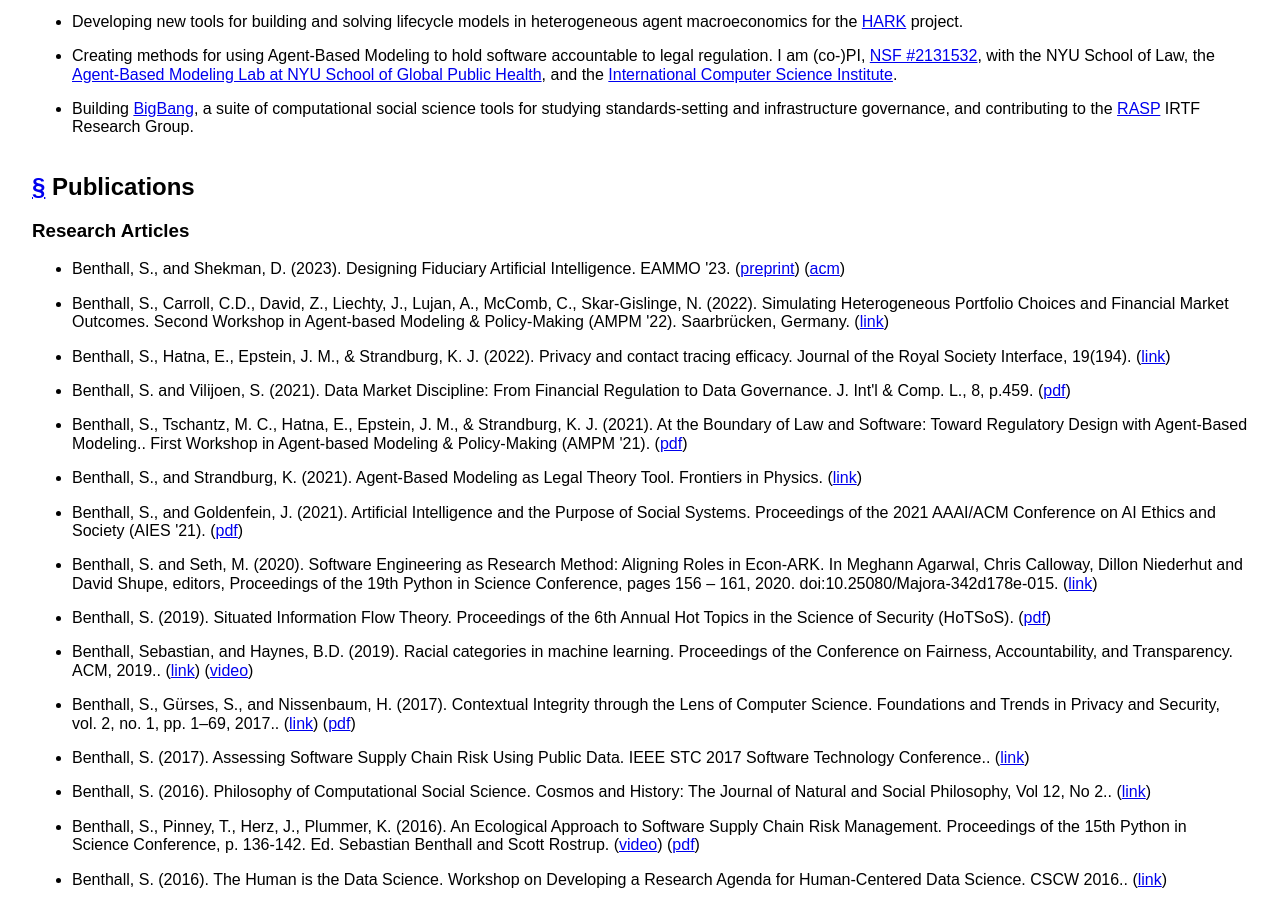
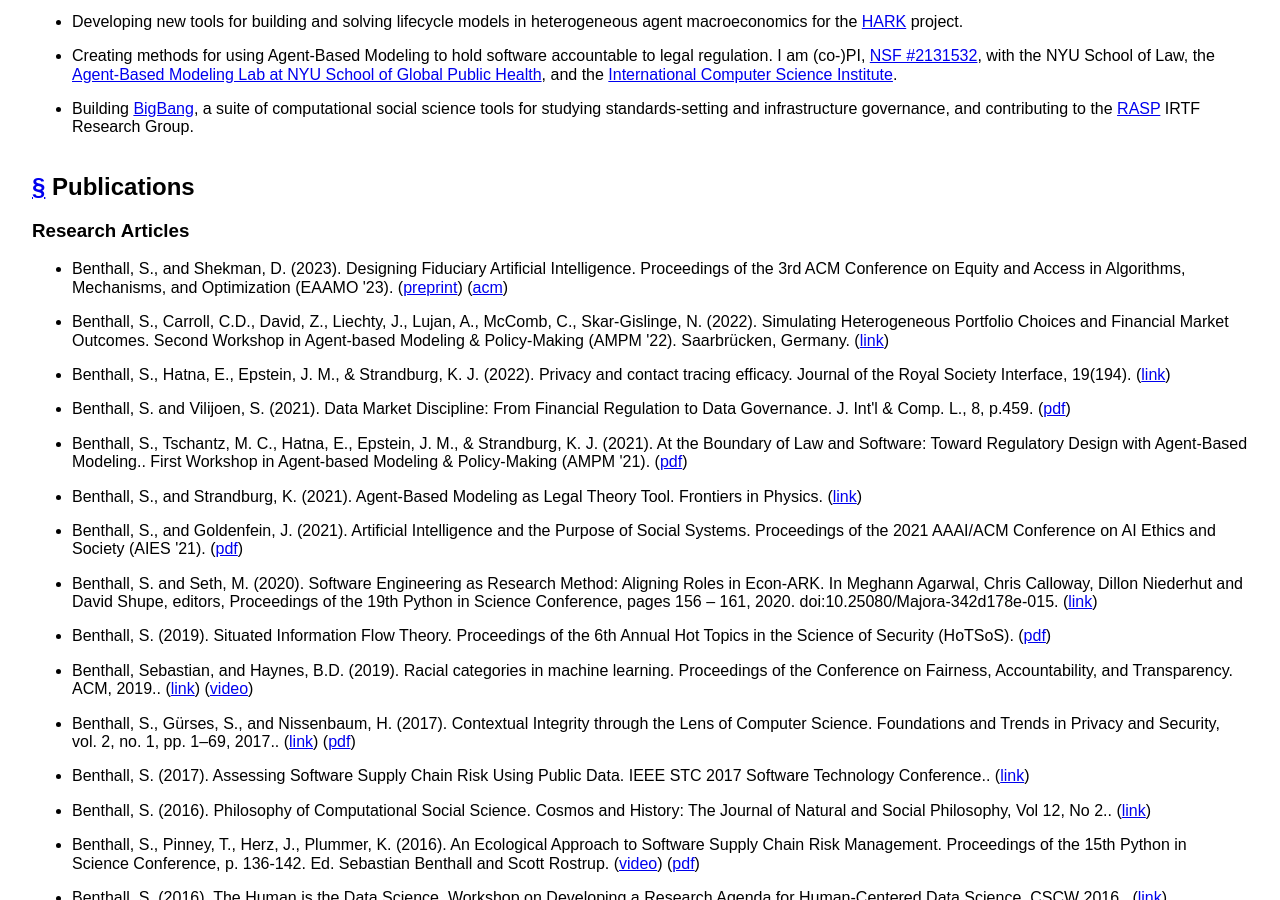
Before and after one commit to sbenthall/personal_website, a Jekyll site: the page built from index.md, in a window 1280 px wide and 900 px high, scrolled down 391 px. Built offline with Jekyll 4.4.1, drawn with Linux system fonts in a browser that asks for light colours; nearby versions of some CDN libraries.

Commit message:
eaamo link venue

```diff
--- a/_data/references.yml
+++ b/_data/references.yml
@@ -2,7 +2,7 @@
   - authors: Benthall, S., and Shekman, D.
     year: 2023
     title: Designing Fiduciary Artificial Intelligence
-    venue: EAMMO '23
+    venue: Proceedings of the 3rd ACM Conference on Equity and Access in Algorithms, Mechanisms, and Optimization (EAAMO '23)
     links:
       - url: https://arxiv.org/abs/2308.02435
         label: preprint
```
